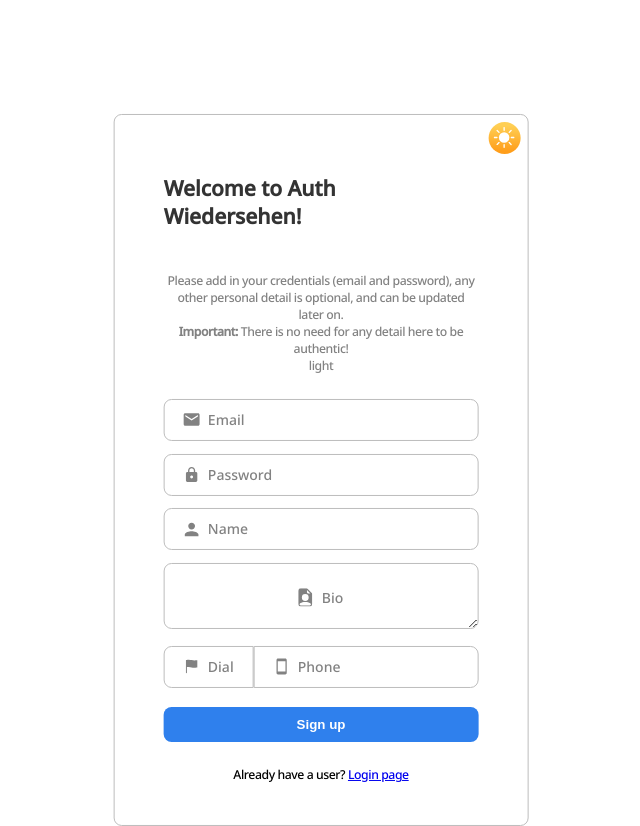
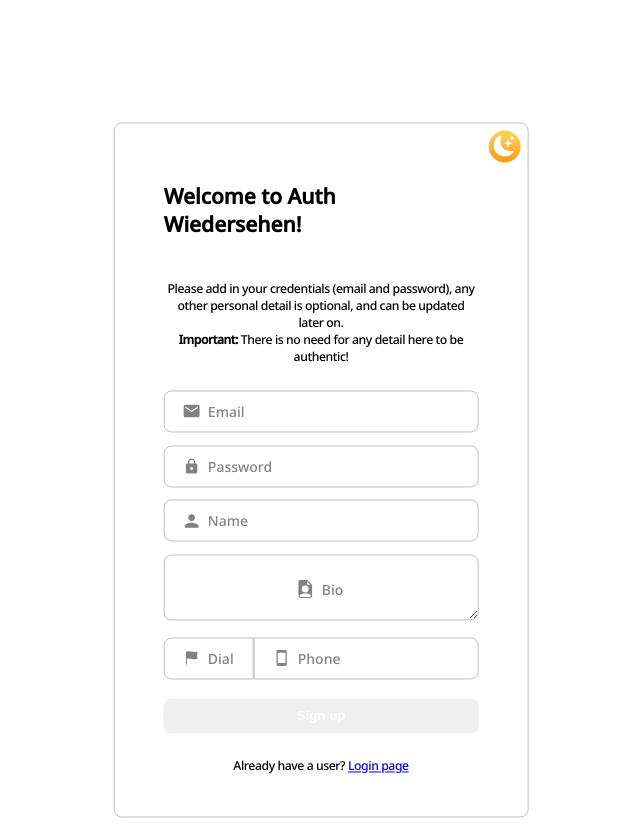
Before and after one commit to Cedrus81/ChatApp-frontend, a React (Vite) app: page /signup in a window 1280 px wide. Shown: the whole page, without its empty margins (347-987 px from the left). Built offline with nearby package versions, Linux system fonts and the light colour scheme.

Commit message:
theme preference now saved in localStorage

```diff
--- a/index.html
+++ b/index.html
@@ -8,7 +8,7 @@
   <title>Vite + React + TS</title>
 </head>
 
-<body class="light">
+<body>
   <div id="root"></div>
   <script type="module" src="/src/main.tsx"></script>
 </body>
--- a/src/cmps/InputBox.tsx
+++ b/src/cmps/InputBox.tsx
@@ -1,20 +1,20 @@
 import { ChangeEventHandler, FocusEventHandler } from "react"
-
+import { FieldData } from "../types"
 type InputBoxProps = {
-    data: {id: string, icon: JSX.Element, title?: string,  flexRatio?: number, list?: string}
+    data: FieldData
     value: string
     error: string | undefined
     handleChange: ChangeEventHandler<Element>
     handleBlur: FocusEventHandler<Element>
-    touched: boolean | undefined
+    isTouched: boolean | undefined
     classes: Function
 }
-
+// type InputBoxProps
 function InputBox(props: InputBoxProps) {
-    const {data, value, error, handleChange, handleBlur, touched, classes } = props
+    const {data, value, error, handleChange, handleBlur, isTouched, classes } = props
     const {id, icon, title, flexRatio, list} = data
     function shouldDisplayError() {
-      return error && value && touched
+      return error && value && isTouched
     }
   return (
     <div className={`input-box ${flexRatio === 1 ? 'left' : flexRatio && flexRatio > 1 ? 'right' : ''}`} style={{ flex: flexRatio}}>
--- /dev/null
+++ b/src/services/local-storage.service.ts
@@ -0,0 +1,21 @@
+export const storageService = {
+    setItem,
+    getItem,
+    removeItem
+}
+
+function setItem(key: string, value: any): void {
+    localStorage.setItem(key, JSON.stringify(value));
+}
+
+function getItem<T>(key: string): T | null {
+    const value = localStorage.getItem(key);
+    if (value) {
+      return JSON.parse(value) as T;
+    }
+    return null;
+}
+
+function removeItem(key: string): void {
+    localStorage.removeItem(key);
+}
--- a/src/store/slices/styleSlice.ts
+++ b/src/store/slices/styleSlice.ts
@@ -1,11 +1,11 @@
 import { createSlice, PayloadAction } from "@reduxjs/toolkit";
-
+import { storageService } from "../../services/local-storage.service";
 interface styleState {
-    theme: string
+    theme: string | null
 }
 
 const initialState: styleState = {
-    theme: 'light'
+    theme: ''
 }
 
 export const styleSlice = createSlice({
@@ -13,12 +13,15 @@ export const styleSlice = createSlice({
     initialState,
     reducers:{
         setTheme: (state, action: PayloadAction<string>) => {
-            document.querySelector('body')?.classList.toggle(state.theme)
+            document.querySelector('body')?.classList.toggle(state.theme as string)
             state.theme = action.payload
+            storageService.setItem('theme', state.theme)
             document.querySelector('body')?.classList.toggle(state.theme)
         },
         initialTheme: (state =>{
-           state.theme = window.matchMedia('(prefers-color-scheme: dark)').matches ? 'dark' : 'light'
+            state.theme = storageService.getItem('theme')
+            storageService.setItem('theme', state.theme)
+            document.querySelector('body')?.classList.toggle(state.theme as string)
         })
     }
 })
--- a/src/types/index.ts
+++ b/src/types/index.ts
@@ -1 +1,2 @@
 export * from './User'
+export * from './Field'
--- a/src/views/Signup.tsx
+++ b/src/views/Signup.tsx
@@ -1,5 +1,5 @@
-import { useMemo } from "react"
-import { useFormik } from "formik";
+import { useCallback, useMemo } from "react"
+import { useFormik, FastField } from "formik";
 import { IoMdLock, IoMdMail, IoMdPerson, IoMdPhonePortrait, IoIosFlag } from "react-icons/io"
 import { BsFillFileEarmarkPersonFill, BsMoonStarsFill, BsSunFill } from "react-icons/bs";
 import { Link } from "react-router-dom"
@@ -8,6 +8,7 @@ import { signupSchema } from "../schemas";
 import InputBox from "../cmps/InputBox";
 import { useAppDispatch, useAppSelector } from "../hooks";
 import { setTheme } from "../store/slices/styleSlice";
+import { FieldData } from "../types";
 
 function Signup() {
     const dispatch = useAppDispatch()
@@ -27,7 +28,7 @@ function Signup() {
         validationSchema: signupSchema,
         onSubmit
     })
-    const fields = [
+    const fields: FieldData[] = [
        { id: 'email',
         icon: <IoMdMail />,
         },
@@ -41,7 +42,7 @@ function Signup() {
         icon: <BsFillFileEarmarkPersonFill />,
         },
     ]
-    const phoneFields = [
+    const phoneFields: FieldData[] = [
         {
             id: 'dial',
             icon: <IoIosFlag />,
@@ -62,18 +63,35 @@ function Signup() {
     }
 
     function inputClasses(field:string): string{
-        // let classes = ''
-        // classes += isInvalid(field) ? 'invalid ' : ''
         return isFloating(field) ? 'floating' : ''
-        // return classes
     }
+
     // label should be floating as long as field isn't empty, or is focused (handled by the CSS)
     function isFloating(field: string  ){
         return values[field as keyof typeof values]
     }
+
     function toggleTheme(){
         dispatch(currTheme === 'light' ? setTheme('dark') : setTheme('light'))
     }
+
+    // const inputBoxProps = useCallback((fieldName: string, idx: number, fields: FieldData[]) => {
+    //     const data = fields[idx] as FieldData
+    //     const value = values[fieldName as keyof typeof values]
+    //     const error = errors[fieldName as keyof typeof errors]
+    //     const isTouched = touched[fieldName as keyof typeof touched]
+    //     const classes = inputClasses
+    //     return {
+    //         data,
+    //         value,
+    //         isTouched,
+    //         error,
+    //         classes,
+    //         handleChange,
+    //         handleBlur,
+    //      }
+    // }, [handleChange])
+    console.log('updated')
 
     const CountryDatalist = useMemo(() =>
             <datalist id="country-codes" >
@@ -91,13 +109,16 @@ function Signup() {
             <br />
             <b>Important:</b> There is no need for any detail here to be authentic!
             <br />
-            {currTheme}
         </p>
         <form onSubmit={handleSubmit}>
-            {fields.map(field => <InputBox key={field.id} value={values[field.id as keyof typeof values]} handleChange={handleChange} handleBlur={handleBlur} data={field} touched={touched[field.id as keyof typeof touched]} error={errors[field.id as keyof typeof errors]} classes={inputClasses}/>)}
+            {fields.map(field => <InputBox key={field.id} value={values[field.id as keyof typeof values]} handleChange={handleChange} handleBlur={handleBlur} data={field} isTouched={touched[field.id as keyof typeof touched]} error={errors[field.id as keyof typeof errors]} classes={inputClasses}/>)}
+            {/* {fields.map((field, idx) => { return (<InputBox key={field.id} {...inputBoxProps(field.id, idx, fields)}/>)})} */}
+
             <div className="divided-input-box">
                 {CountryDatalist}
-            {phoneFields.map(field => <InputBox key={field.id} value={values[field.id as keyof typeof values]} handleChange={handleChange} handleBlur={handleBlur} data={field} touched={touched[field.id as keyof typeof touched]} error={errors[field.id as keyof typeof errors]} classes={inputClasses}/>)}
+            {phoneFields.map(field => <InputBox key={field.id} value={values[field.id as keyof typeof values]} handleChange={handleChange} handleBlur={handleBlur} data={field} isTouched={touched[field.id as keyof typeof touched]} error={errors[field.id as keyof typeof errors]} classes={inputClasses}/>)}
+            {/* {phoneFields.map((field, idx) => <InputBox key={field.id} {...inputBoxProps(field.id, idx, phoneFields)}/>)} */}
+
             </div>
             <button type="submit" className="call-to-action" data-theme="call-to-action">Sign up</button>
         </form>
```
Also changed, not shown: src/types/Field.ts (added, +7 -0 lines).
